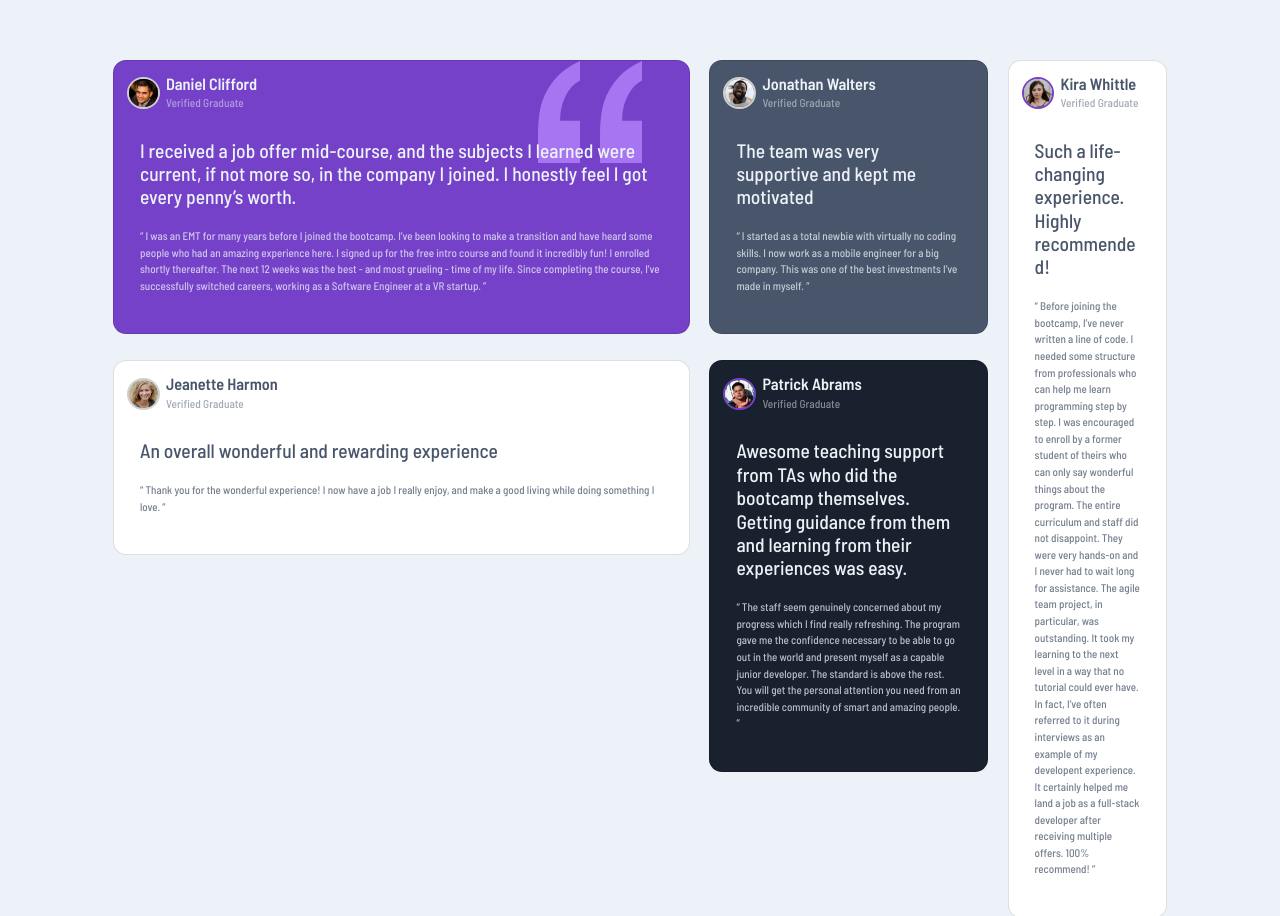
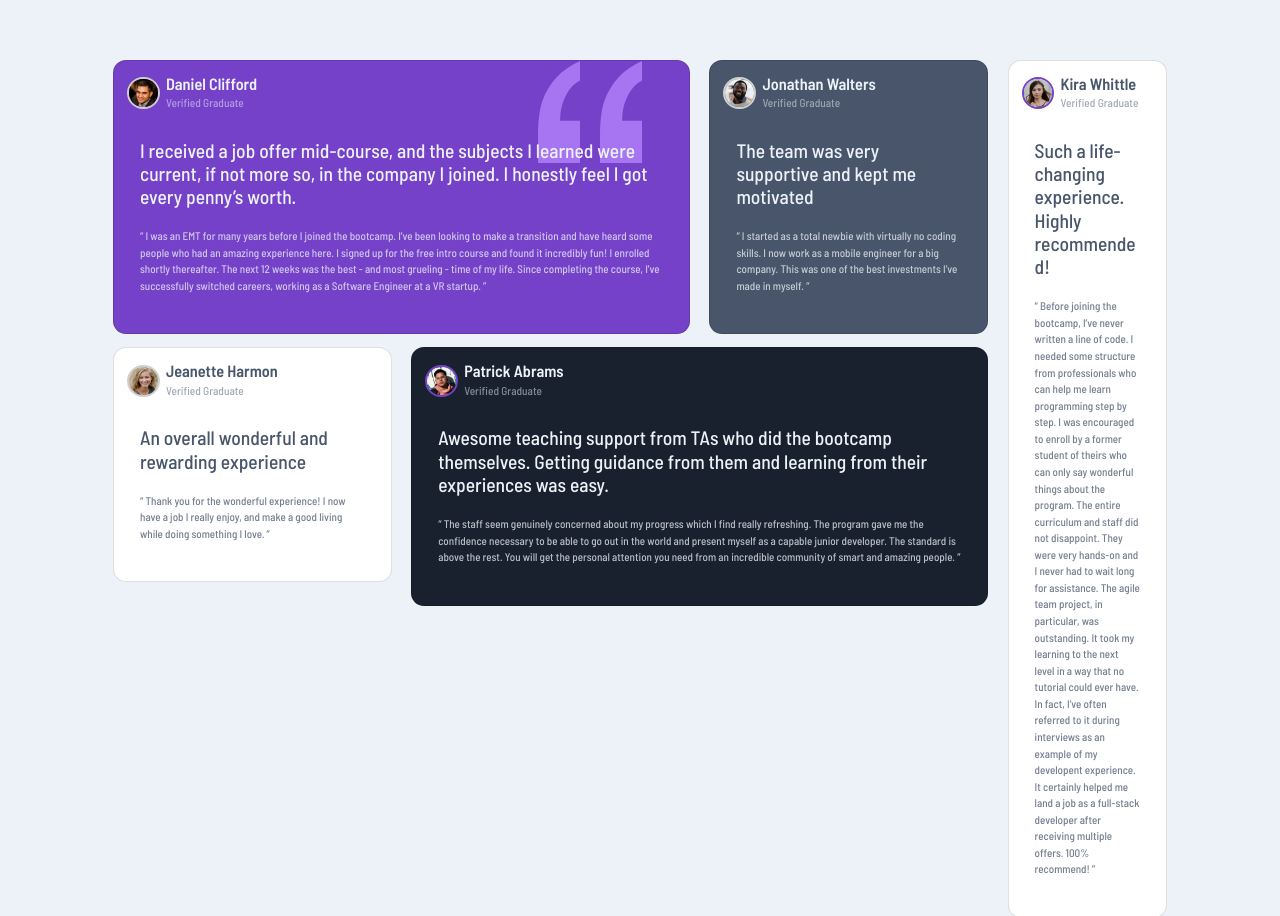
Before and after one commit to seya101/testimonials, a plain HTML site: page index.html in a window 1280 px wide. Shown: the part 120-1036 px from the top of the page. Drawn offline with nearby package versions, Linux system fonts and the light colour scheme.

Commit message:
fixed styling

```diff
--- a/assets/styles.css
+++ b/assets/styles.css
@@ -26,7 +26,12 @@ html, body {
     border-radius: 1rem;
     color: var(--dark-grayish-blue);
     padding: 1rem;
+    transition: 0.3s;
   }
+
+.card:hover {
+    box-shadow: 3px 5px 10px hsl(219deg 29% 14% / 30%);
+}
 
 .card.card-primary {
     background-color: var(--violet);
--- a/index.html
+++ b/index.html
@@ -23,9 +23,8 @@
         <main class="main-container">
             <div class="container-fluid d-grid gap-3 mx-auto my-0 py-4 px-3">
                 <div class="row justify-content-center">
-                    <div class="col-md-10">
-                      <div class="pb-3">
-                        <div class="row">
+                    <div class="col-lg-10 col-md-12">
+                        <div class="row sm-pb-3">
                             <div class="col-md-8 pb-3">
                                 <div class="card card-primary">
                                     <div class="d-flex align-items-center">
@@ -77,9 +76,8 @@
                                 </div>
                             </div>
                         </div>
-                      </div>
-                      <div class="row">
-                        <div class="col-md-8 pb-3">
+                        <div class="row">
+                        <div class="col-md-4 pb-3">
                             <div class="card card-light">
                                 <div class="d-flex align-items-center">
                                     <div class="card-header-img">
@@ -99,7 +97,7 @@
                                 </div>
                             </div>
                         </div>
-                        <div class="col-md-4 pb-3">
+                        <div class="col-md-8 pb-3">
                             <div class="card card-dark">
                                 <div class="d-flex align-items-center">
                                     <div class="card-header-img img-violet-border">
@@ -129,7 +127,7 @@
                         </div>
                       </div>
                     </div>
-                    <div class="col-md-2 pb-3">
+                    <div class="col-lg-2 col-md-12 pb-3">
                         <div class="card card-long">
                         <div class="d-flex align-items-center">
                             <div class="card-header-img img-violet-border">
```
